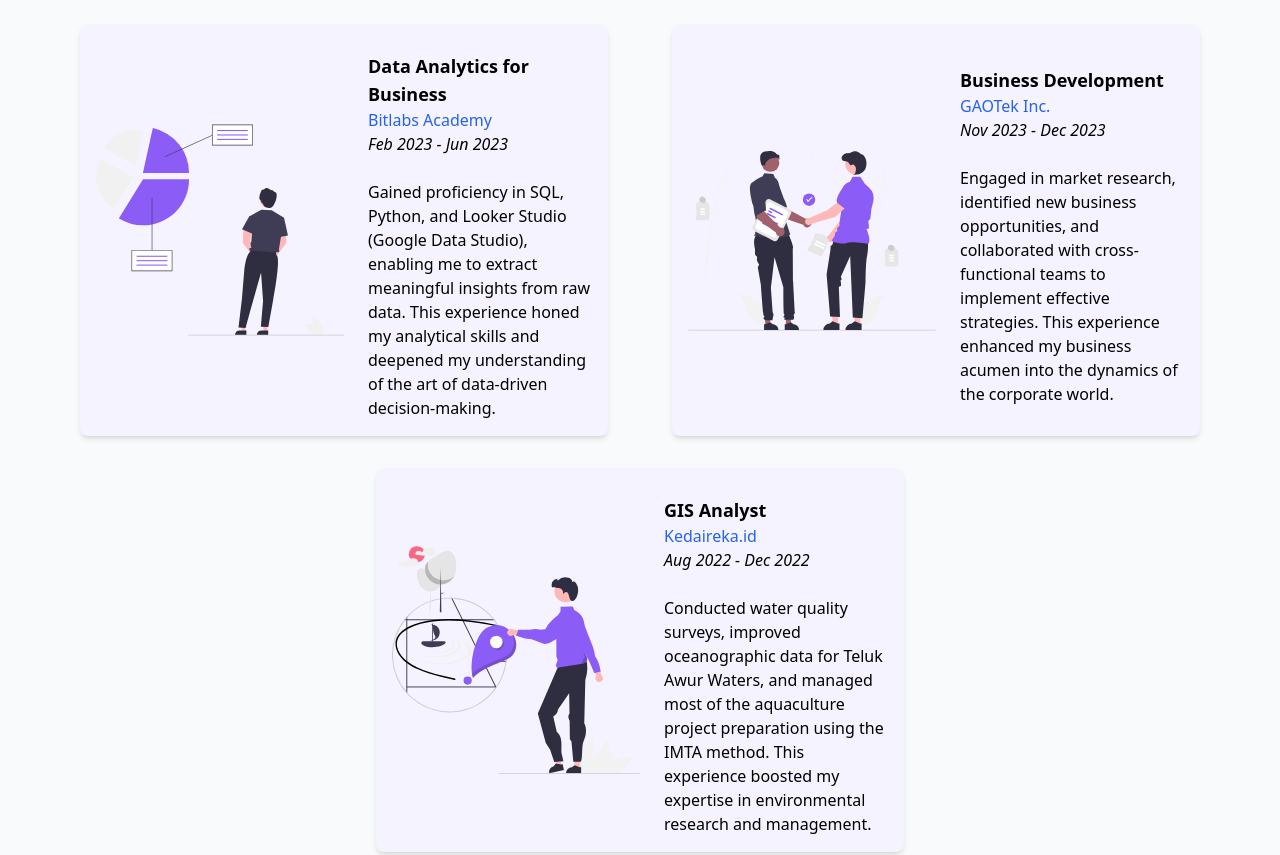
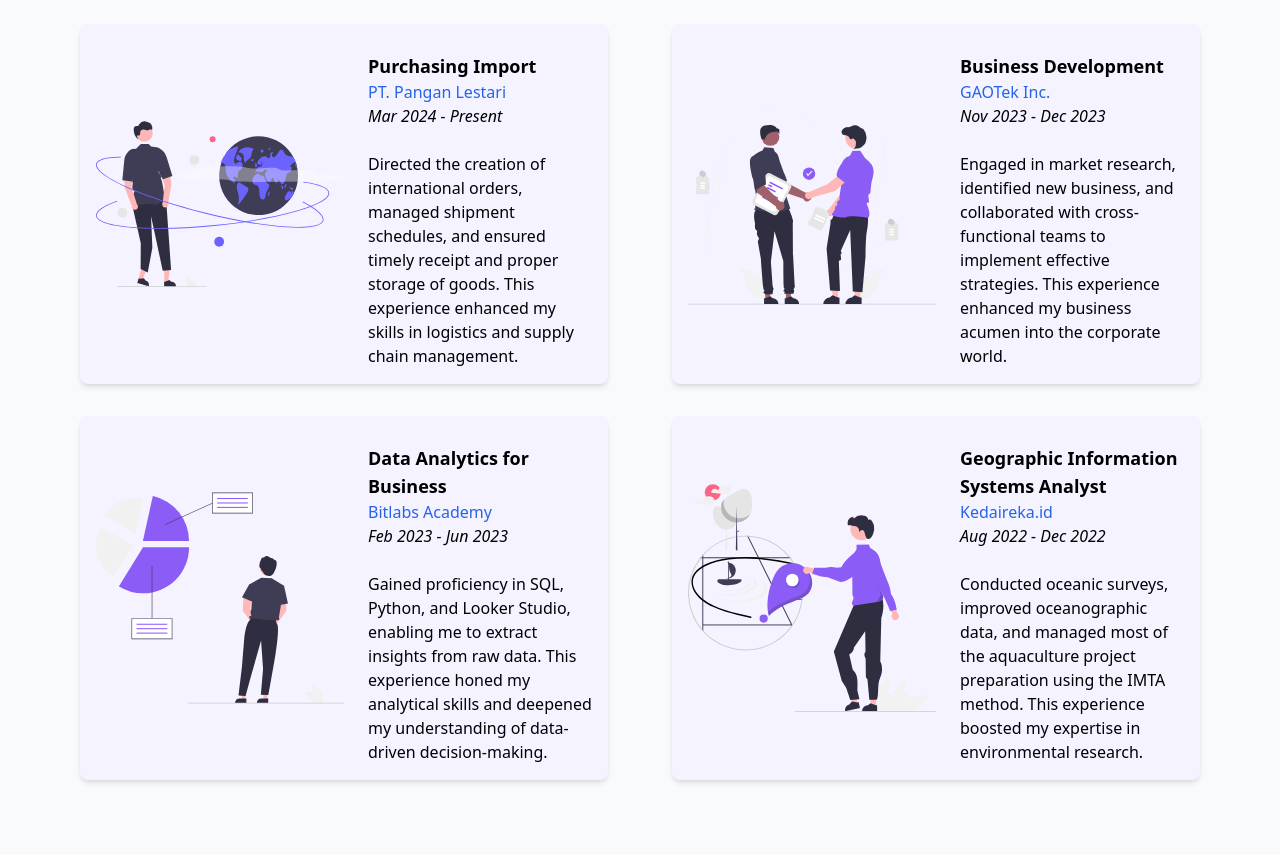
Before and after one commit to strigoimort/portfolio-website, a website: page index.html in a window 1280 px wide. Shown: the part 1124-1979 px from the top of the page. Drawn offline with Linux system fonts and the light colour scheme.

Commit message:
Update experince from index.html

```diff
--- a/index.html
+++ b/index.html
@@ -134,21 +134,21 @@
                 <!-- Experience card -->
                 <div class="flex flex-wrap justify-center">
 
-                    <!-- Experience 1: Data Analytics for Business at Bitlabs Academy -->
+                    <!-- Experience 1: Purchasing Import at PT. Pangan Lestari -->
                     <div class="w-full md:w-1/2 flex flex-wrap px-4 mb-8 xl:px-8 hover:scale-110 transition duration-500">
                         <div class="w-full flex flex-wrap bg-violet-50 p-4 rounded-lg shadow-md">
 
-                            <img src="dist/img/analyst.svg" alt="Analyst"
+                            <img src="dist/img/import.svg" alt="Import"
                                 class="mx-auto w-30 md:w-1/2 hidden lg:block">
 
                             <div class="pt-3 md:w-full lg:w-1/2 md:pl-6 self-center">
-                                <h2 class="text-lg font-bold">Data Analytics for Business</h2>
-                                <p class="text-gray-600"><a href="https://academy.bitlabs.id/" target="_blank" rel="noopener noreferrer" class="text-blue-600 hover\:opacity-80">Bitlabs Academy</a></p>
-                                <p><i>Feb 2023 - Jun 2023</i></p>
+                                <h2 class="text-lg font-bold">Purchasing Import</h2>
+                                <p class="text-gray-600"><a href="https://www.panganlestari.co.id/" target="_blank" rel="noopener noreferrer" class="text-blue-600 hover\:opacity-80">PT. Pangan Lestari</a></p>
+                                <p><i>Mar 2024 - Present</i></p>
                                 <br>
                                 <p class="text-left">
-                                    Gained proficiency in SQL, Python, and Looker Studio (Google Data Studio), enabling me to extract meaningful insights from raw data. This experience honed my analytical skills and deepened my understanding of the art of data-driven decision-making.
-                                </p>
+                                    Directed the creation of international orders, managed shipment schedules, and ensured timely receipt and proper storage of goods. This experience enhanced my skills in logistics and supply chain management.
+                             </p>
                             </div>
                         </div>
                     </div>
@@ -166,13 +166,32 @@
                                 <p><i>Nov 2023 - Dec 2023</i></p>
                                 <br>
                                 <p class="text-left">
-                                    Engaged in market research, identified new business opportunities, and collaborated with cross-functional teams to implement effective strategies. This experience enhanced my business acumen into the dynamics of the corporate world.
+                                    Engaged in market research, identified new business, and collaborated with cross-functional teams to implement effective strategies. This experience enhanced my business acumen into the corporate world.
                                 </p>
                             </div>
                         </div>
                     </div>
 
-                    <!-- Experience 3: GIS Analyst at Kedaireka.id -->
+                    <!-- Experience 3: Data Analytics for Business at Bitlabs Academy -->
+                    <div class="w-full md:w-1/2 flex flex-wrap px-4 mb-8 xl:px-8 hover:scale-110 transition duration-500">
+                        <div class="w-full flex flex-wrap bg-violet-50 p-4 rounded-lg shadow-md">
+
+                            <img src="dist/img/analyst.svg" alt="Analyst"
+                                class="mx-auto w-30 md:w-1/2 hidden lg:block">
+
+                            <div class="pt-3 md:w-full lg:w-1/2 md:pl-6 self-center">
+                                <h2 class="text-lg font-bold">Data Analytics for Business</h2>
+                                <p class="text-gray-600"><a href="https://academy.bitlabs.id/" target="_blank" rel="noopener noreferrer" class="text-blue-600 hover\:opacity-80">Bitlabs Academy</a></p>
+                                <p><i>Feb 2023 - Jun 2023</i></p>
+                                <br>
+                                <p class="text-left">
+                                    Gained proficiency in SQL, Python, and Looker Studio, enabling me to extract insights from raw data. This experience honed my analytical skills and deepened my understanding of data-driven decision-making.
+                                </p>
+                            </div>
+                        </div>
+                    </div>
+
+                    <!-- Experience 4: GIS Analyst at Kedaireka.id -->
                     <div class="w-full md:w-1/2 flex flex-wrap px-4 mb-8 xl:px-8 hover:scale-110 transition duration-500">
                         <div class="w-full flex flex-wrap bg-violet-50 p-4 rounded-lg shadow-md">
 
@@ -180,12 +199,12 @@
                                 class="mx-auto w-30 md:w-1/2 hidden lg:block">
 
                             <div class="pt-3 md:w-full lg:w-1/2 md:pl-6 self-center">
-                                <h2 class="text-lg font-bold">GIS Analyst</h2>
+                                <h2 class="text-lg font-bold">Geographic Information Systems Analyst</h2>
                                 <p class="text-gray-600"><a href="https://kedaireka.id" target="_blank" rel="noopener noreferrer" class="text-blue-600 hover\:opacity-80">Kedaireka.id</a></p>
                                 <p><i>Aug 2022 - Dec 2022</i></p>
                                 <br>
                                 <p class="text-left">
-                                    Conducted water quality surveys, improved oceanographic data for Teluk Awur Waters, and managed most of the aquaculture project preparation using the IMTA method. This experience boosted my expertise in environmental research and management.
+                                    Conducted oceanic surveys, improved oceanographic data, and managed most of the aquaculture project preparation using the IMTA method. This experience boosted my expertise in environmental research.
                                 </p>
                             </div>
                         </div>
```
